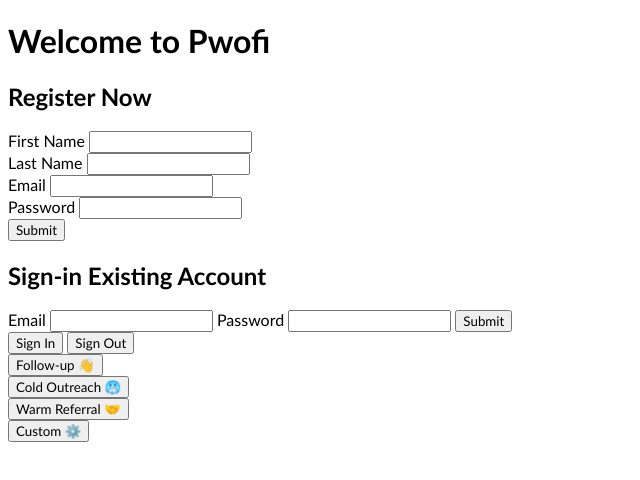
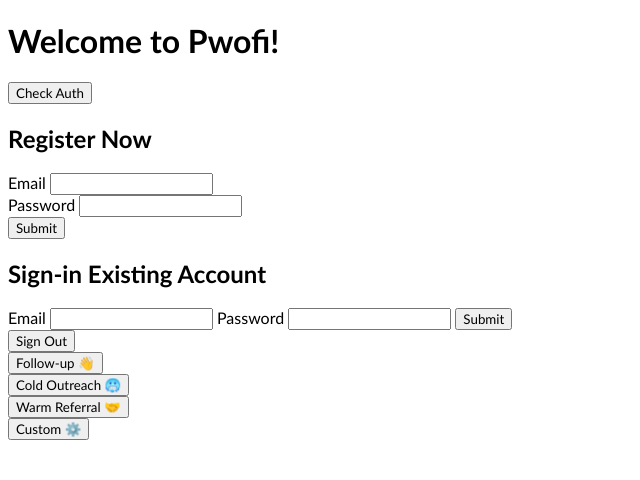
Before and after one commit to alexgerdisch/pwofisvelte, a SvelteKit app: page / in a window 1280 px wide. Shown: the top 480 px of the page, without its empty margins (0-640 px from the left). Built offline with nearby package versions, Linux system fonts and the light colour scheme.

Commit message:
register, login, signout implemented

```diff
--- a/src/routes/+page.svelte
+++ b/src/routes/+page.svelte
@@ -1,14 +1,17 @@
 <script>
     import { initializeApp } from "firebase/app";
-    import { getAuth,
-            createUserWithEmailAndPassword,
-            signInWithEmailAndPassword,
-            signOut } from "firebase/auth";
+    import {
+        getAuth,
+        createUserWithEmailAndPassword,
+        signInWithEmailAndPassword,
+        signOut,
+    } from "firebase/auth";
 
     import Button from "./Button.svelte";
     import ActionBar from "./ActionBar.svelte";
     import RegisterForm from "./RegisterForm.svelte";
     import LoginForm from "./LoginForm.svelte";
+    import LogoutButton from "./LogoutButton.svelte";
 
     const firebaseConfig = {
         apiKey: "AIzaSyDL9Vfw5AJKfmeeXFRlFuyMKvH16C8lyGk",
@@ -16,31 +19,37 @@
         projectId: "pwofibeta",
         storageBucket: "pwofibeta.appspot.com",
         messagingSenderId: "612729901997",
-        appId: "1:612729901997:web:cbfddce6f2bf647eb20724"
+        appId: "1:612729901997:web:cbfddce6f2bf647eb20724",
     };
 
     //Init firebase app
     const app = initializeApp(firebaseConfig);
     console.log(app);
 
-
-
-
+    const auth = getAuth();
 </script>
 
-<h1>Welcome to Pwofi</h1>
+<h1>Welcome to Pwofi!</h1>
+
+<!-- Authentication Checker -->
+<button
+    class="auth-checker"
+    on:click={() => {
+        console.log(`${auth.currentUser?.email} logged in
+UID: ${auth.currentUser?.uid}`);
+    }}>Check Auth</button
+>
 
 <RegisterForm />
 <LoginForm />
 
-<Button name="Sign In" />
-<Button name="Sign Out" />
+<LogoutButton />
 
 <ActionBar />
 
 <style>
     :global(*) {
-        font-family:'Gill Sans', 'Gill Sans MT', Calibri, 'Trebuchet MS', sans-serif
+        font-family: "Gill Sans", "Gill Sans MT", Calibri, "Trebuchet MS",
+            sans-serif;
     }
-
 </style>
--- a/src/routes/LoginForm.svelte
+++ b/src/routes/LoginForm.svelte
@@ -1,25 +1,36 @@
 <script>
+    import { getAuth, signInWithEmailAndPassword } from "firebase/auth";
     let email;
     let password;
 
-    const logIn = () => {
+    const auth = getAuth();
+
+    const loginUserViaEmail = () => {
         // Send login request to Firebase Auth
-    }
-
+        signInWithEmailAndPassword(auth, email, password)
+            .then((userCredential) => {
+                const user = userCredential.user;
+            })
+            .catch((error) => {
+                console.error(error.code + error.message);
+            });
+    };
 </script>
 
 <h2>Sign-in Existing Account</h2>
 
-<form on:submit|preventDefault={logIn}>
+<form on:submit|preventDefault={loginUserViaEmail}>
     <label for="email">Email</label>
-    <input type="email" id="email" name="email" bind:value={email}>
+    <input type="email" id="email" name="email" bind:value={email} />
     <label for="password">Password</label>
-    <input type="password" id="password" name="password" bind:value={password}>
-    <input type="submit" value="Submit">
+    <input
+        type="password"
+        id="password"
+        name="password"
+        bind:value={password}
+    />
+    <input type="submit" value="Submit" />
 </form>
 
 <style>
-
-
-
 </style>
--- /dev/null
+++ b/src/routes/LogoutButton.svelte
@@ -0,0 +1,17 @@
+<script>
+    import { signOut, getAuth } from "firebase/auth";
+
+    const auth = getAuth();
+
+    const logUserOut = () => {
+        signOut(auth)
+            .then(() => {
+                console.log("Sign-out successful");
+            })
+            .catch((error) => {
+                console.error(error.code + error.message);
+            });
+    };
+</script>
+
+<button id="signout" on:click={logUserOut}>Sign Out</button>
--- a/src/routes/RegisterForm.svelte
+++ b/src/routes/RegisterForm.svelte
@@ -1,36 +1,42 @@
 <script>
-    let firstName;
-    let lastName;
+    import { getAuth, createUserWithEmailAndPassword } from "firebase/auth";
+
     let email;
     let password;
 
-    const register = () => {
-        // Send registration data to Firestore
-    }
+    const auth = getAuth();
 
+    const registerUserViaEmail = async () => {
+        try {
+            const userCredential = await createUserWithEmailAndPassword(
+                auth,
+                email,
+                password
+            );
+            const user = userCredential.user;
+            console.log(user);
+        } catch (error) {
+            console.error(error.code + error.message);
+        }
+    };
 </script>
 
 <h2>Register Now</h2>
 
-<form on:submit|preventDefault={register}>
-
-    <label for="fName">First Name</label>
-    <input type="text" id="first-name" name="fName" bind:value={firstName}>
-<br />
-    <label for="lName">Last Name</label>
-    <input type="text" id="last-name" name="lName" bind:value={lastName}>
-<br />
+<form on:submit|preventDefault={registerUserViaEmail}>
     <label for="email">Email</label>
-    <input type="email" id="email" name="email" bind:value={email}>
-<br />
+    <input type="email" id="email" name="email" bind:value={email} />
+    <br />
     <label for="password">Password</label>
-    <input type="password" id="password" name="password" bind:value={password}>
-<br />
-    <input type="submit" value="Submit">
+    <input
+        type="password"
+        id="password"
+        name="password"
+        bind:value={password}
+    />
+    <br />
+    <input type="submit" value="Submit" />
 </form>
 
 <style>
-
-
-
 </style>
```
